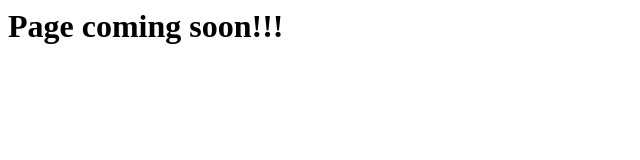
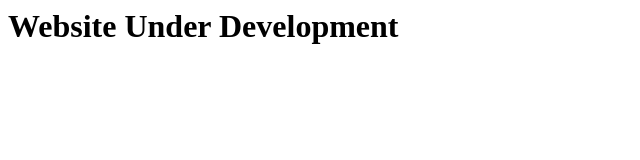
Before and after one commit to mark-crelley/blog, a plain HTML site: page index.html in a window 1280 px wide. Shown: the whole page, without its empty margins (0-640 px from the left). Drawn offline with Linux system fonts and the light colour scheme.

Commit message:
Update index.html

```diff
--- a/index.html
+++ b/index.html
@@ -1,6 +1,6 @@
 <html>
     <head></head>
     <body>
-        <h1>Page coming soon!!!</h1>
+        <h1>Website Under Development</h1>
     </body>
 </html>
```
